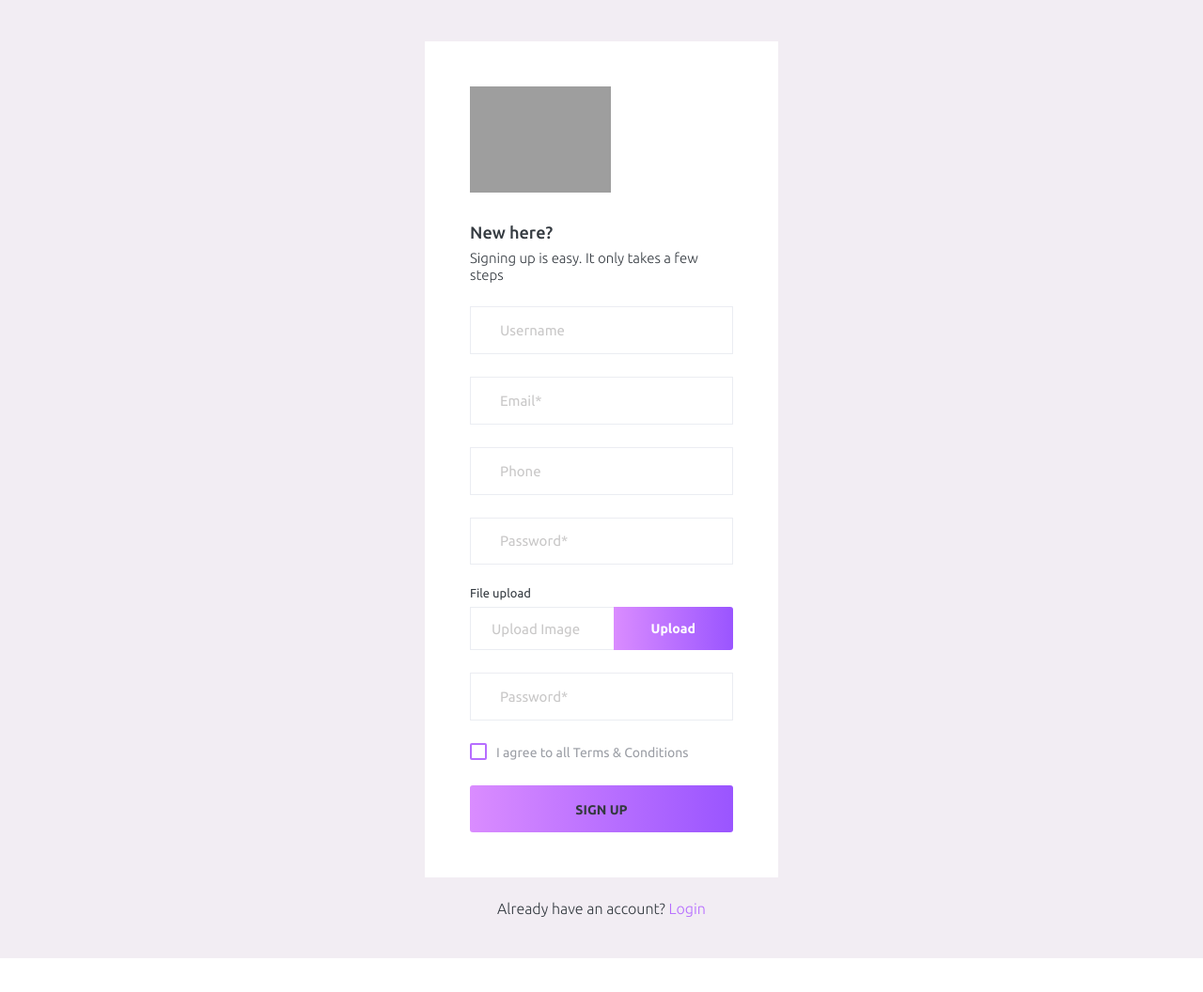
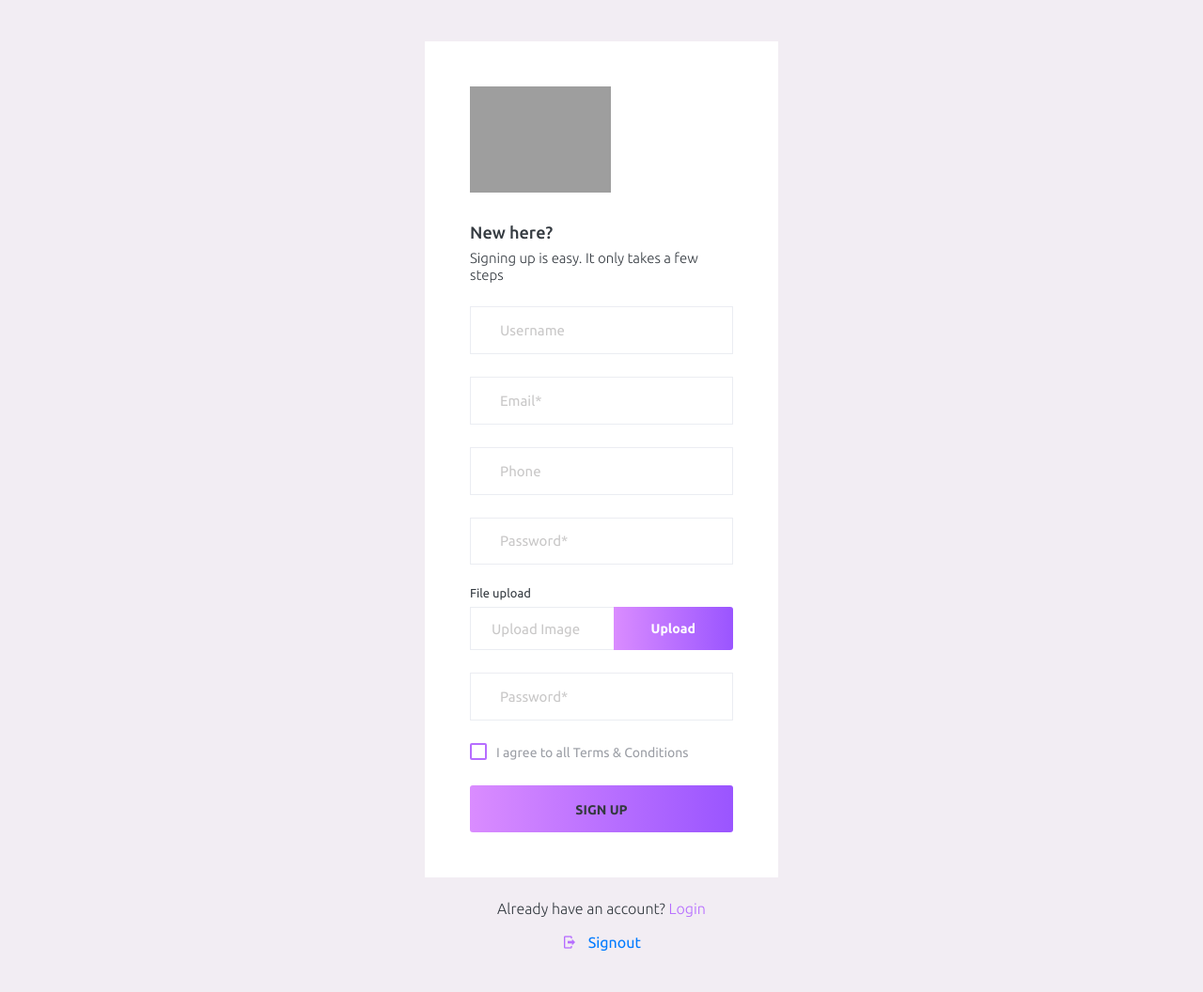
Before and after one commit to AlekseyKotynkin/motion-study-tmr-24.com, a website: page webside/public/pages/samples/register.html in a window 1280 px wide. Shown: the whole page at 94% size. Before the commit the page ends 1020 px from the top, so only its background shows below. Drawn offline with nearby package versions, Linux system fonts and the light colour scheme; files that its build step writes are made by us from their sources; grey boxes are pictures that could not be loaded.

Commit message:
2020 10 26 19 38

```diff
--- a/webside/public/pages/samples/register.html
+++ b/webside/public/pages/samples/register.html
@@ -79,6 +79,13 @@
                   </div>
                   <div class="text-center mt-4 font-weight-light"> Already have an account? <a href="../../widget.html" class="text-primary">Login</a>
                   </div>
+                  <br>
+                  <center>
+                   <div class="container" style="container">
+                    <a onclick="SignoutAdmin()" class="center" href="#">
+                      <i class="mdi mdi-logout mr-2 text-primary"></i> Signout </a>
+                   </div>
+                  </center>
                 </form>
               </div>
             </div>
```
